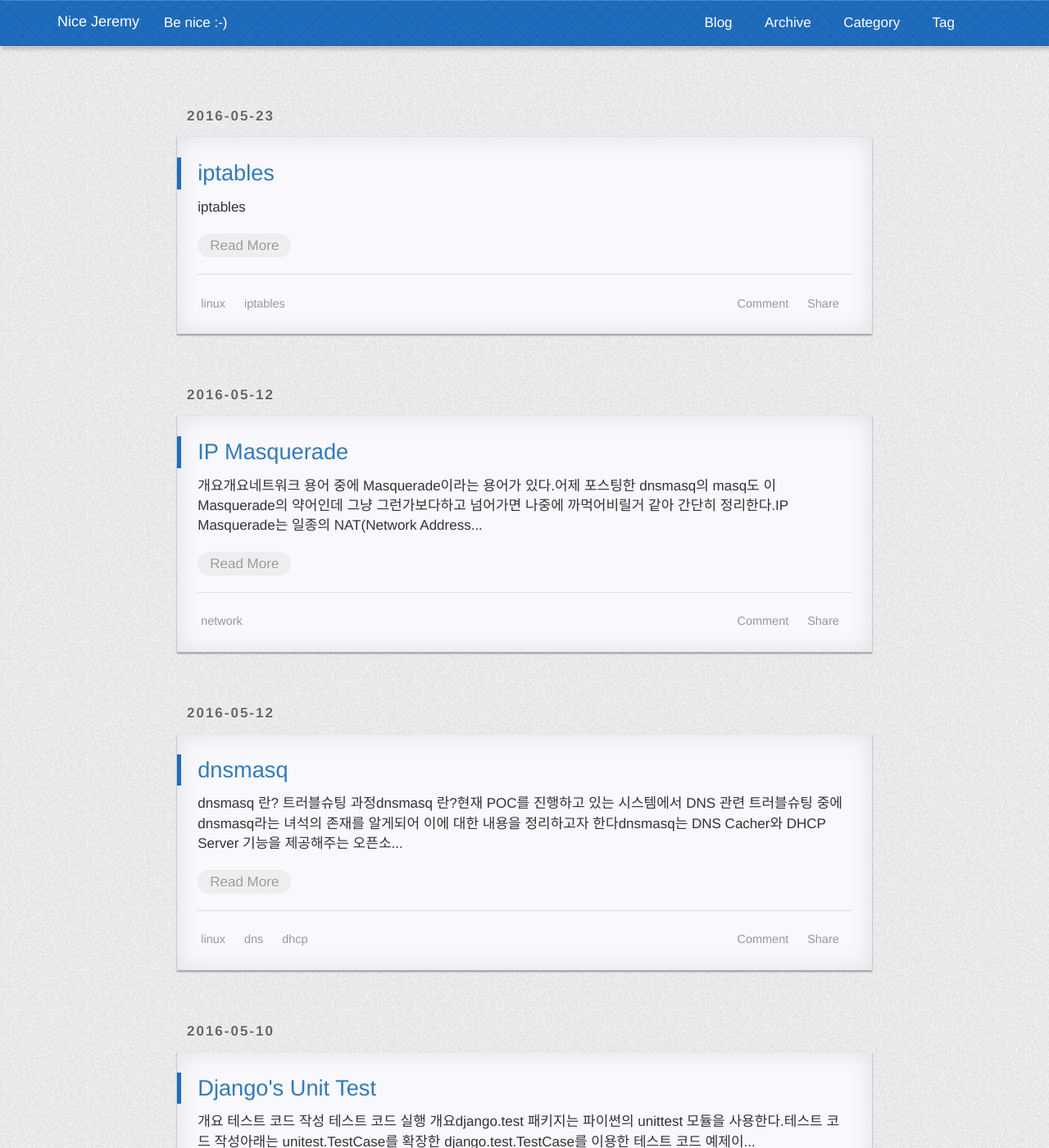
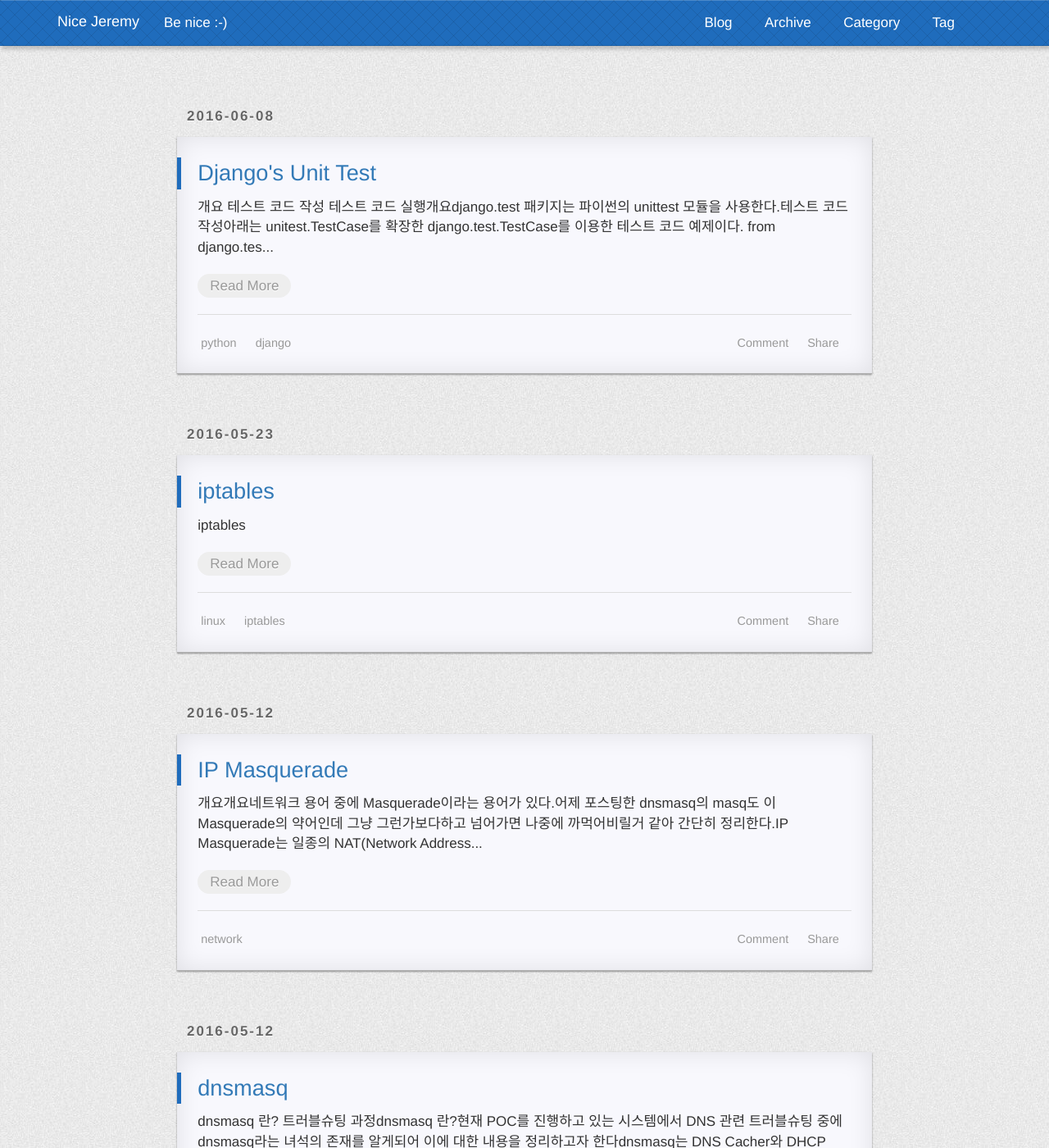
Before and after one commit to wkjeon/nicejeremy.github.io, a Jekyll site: the page built from index.html, in a window 1280 px wide and 1400 px high. Shown: the whole window at 82% size. Built offline with Jekyll 4.4.1, drawn with Linux system fonts in a browser that asks for light colours; nearby versions of some CDN libraries; the list of posts is cut into pages by our own code; comment, search, counter and statistics services are not loaded; a style sheet for code colours, icons or effects is not loaded; some of the changed text lies outside the part shown.

Commit message:
django unittest

```diff
--- a/_posts/python/2016-06-08-django-unit-test.md
+++ b/_posts/python/2016-06-08-django-unit-test.md
@@ -1,7 +1,7 @@
 ---
 layout: post
 title:  "Django's Unit Test"
-date:   2016-05-10
+date:   2016-06-08
 categories: python
 tags:
 - python
@@ -15,7 +15,7 @@
 `django.test` 패키지는 파이썬의 `unittest` 모듈을 사용한다.
 
 
-### 테스트 코드 작성
+## 테스트 코드 작성
 아래는 `unitest.TestCase`를 확장한 `django.test.TestCase`를 이용한 테스트 코드 예제이다.
 
 {% highlight python %}
@@ -38,7 +38,7 @@
 테스트 케이스들을 돌리게 되면 테스트 유틸리티는 기본적으로 모든 파일 내의 `unitest.TestCase`의 서브클래스이고 테스트 케이스가 test로 시작하는 모든 테스트 케이스들을 찾는다.
 이후 자동적으로 검출된 테스트 케이스들에서 테스트 수트(Test suites)를 빌드하고 이 테스트 수트(Test suites)를 실행시킨다.
 
-### 테스트 코드 실행
+## 테스트 코드 실행
 테스트 코드를 작성한 이후에는 프로젝트 내의 `manage.py` 유틸리티를 통해서 테스트를 실행실킬 수 있다.
 
 {% highlight bash %}
```
